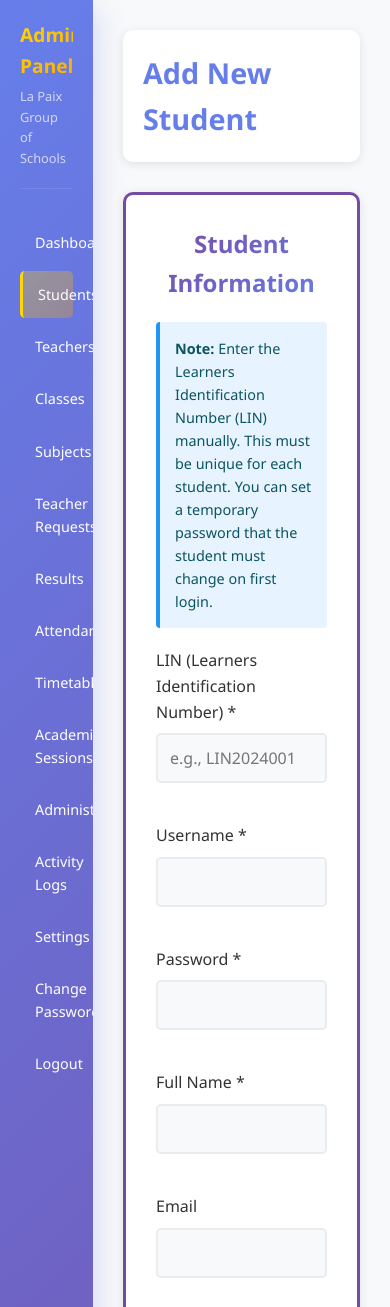
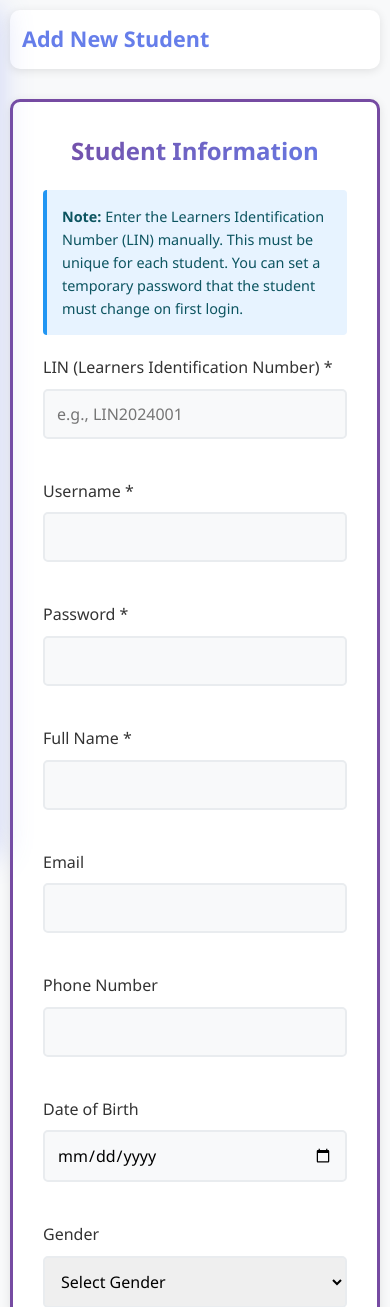
Before and after one commit to adearch374/isaac, a Flask app: page /admin/students/add in a window 390 px wide. Shown: the top 1307 px of the page. Run offline with Flask 3, Linux system fonts and the light colour scheme; a user stored in the database is signed in.

Commit message:
Improve mobile sidebar responsiveness

```diff
--- a/LA PAIX GROUP OF SCHOOL/static/styles.css
+++ b/LA PAIX GROUP OF SCHOOL/static/styles.css
@@ -1006,6 +1006,112 @@ body {
     }
 }
 
+/* Keep dashboard content usable on phones. */
+html, body {
+    max-width: 100%;
+    overflow-x: hidden;
+}
+
+.table-container,
+.table-responsive {
+    width: 100%;
+    max-width: 100%;
+    overflow-x: auto;
+    -webkit-overflow-scrolling: touch;
+}
+
+.table-container table,
+.table-responsive table {
+    min-width: 620px;
+}
+
+@media (max-width: 768px) {
+    .dashboard-container {
+        display: block !important;
+    }
+
+    .sidebar {
+        width: min(280px, 85vw) !important;
+        position: fixed !important;
+        left: 0 !important;
+        top: 0 !important;
+        height: 100vh !important;
+        max-height: 100vh !important;
+        padding: 15px !important;
+        z-index: 1000 !important;
+        transform: translateX(-100%) !important;
+        transition: transform 0.3s ease !important;
+    }
+
+    .sidebar.active {
+        transform: translateX(0) !important;
+    }
+
+    .main-content {
+        width: 100% !important;
+        margin-left: 0 !important;
+        padding: 15px !important;
+        min-width: 0 !important;
+    }
+
+    .top-bar,
+    .notification-header,
+    .student-info-header,
+    .user-info {
+        flex-wrap: wrap;
+        gap: 10px;
+    }
+
+    .top-bar {
+        align-items: flex-start !important;
+        padding: 15px !important;
+    }
+
+    .top-bar h1 {
+        font-size: 1.35rem !important;
+        overflow-wrap: anywhere;
+    }
+
+    .form-row,
+    .form-grid,
+    .dashboard-grid,
+    .content-grid {
+        grid-template-columns: 1fr !important;
+    }
+
+    img,
+    video,
+    iframe {
+        max-width: 100%;
+        height: auto;
+    }
+}
+
+@media (max-width: 480px) {
+    .main-content {
+        padding: 10px !important;
+    }
+
+    .sidebar-nav a {
+        padding: 10px !important;
+    }
+
+    .top-bar,
+    .notifications-container,
+    .student-info-card,
+    .info-card {
+        padding: 12px !important;
+    }
+
+    .btn,
+    button,
+    input,
+    select,
+    textarea {
+        font-size: 16px;
+    }
+}
+
 /* Animations */
 @keyframes fadeInUp {
     from {
```
Also changed, not shown: static/styles.css (+107 -0 lines).
